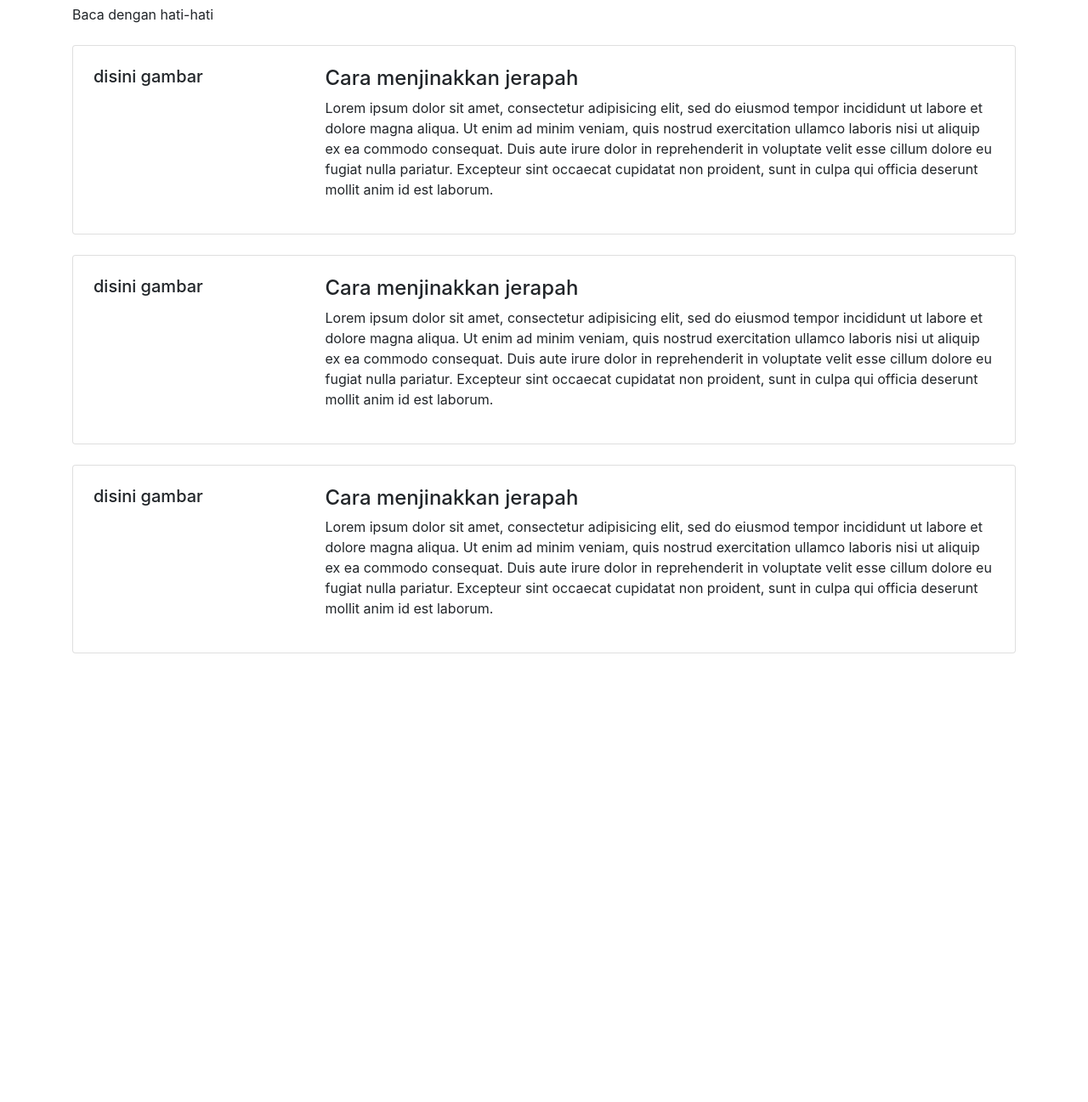
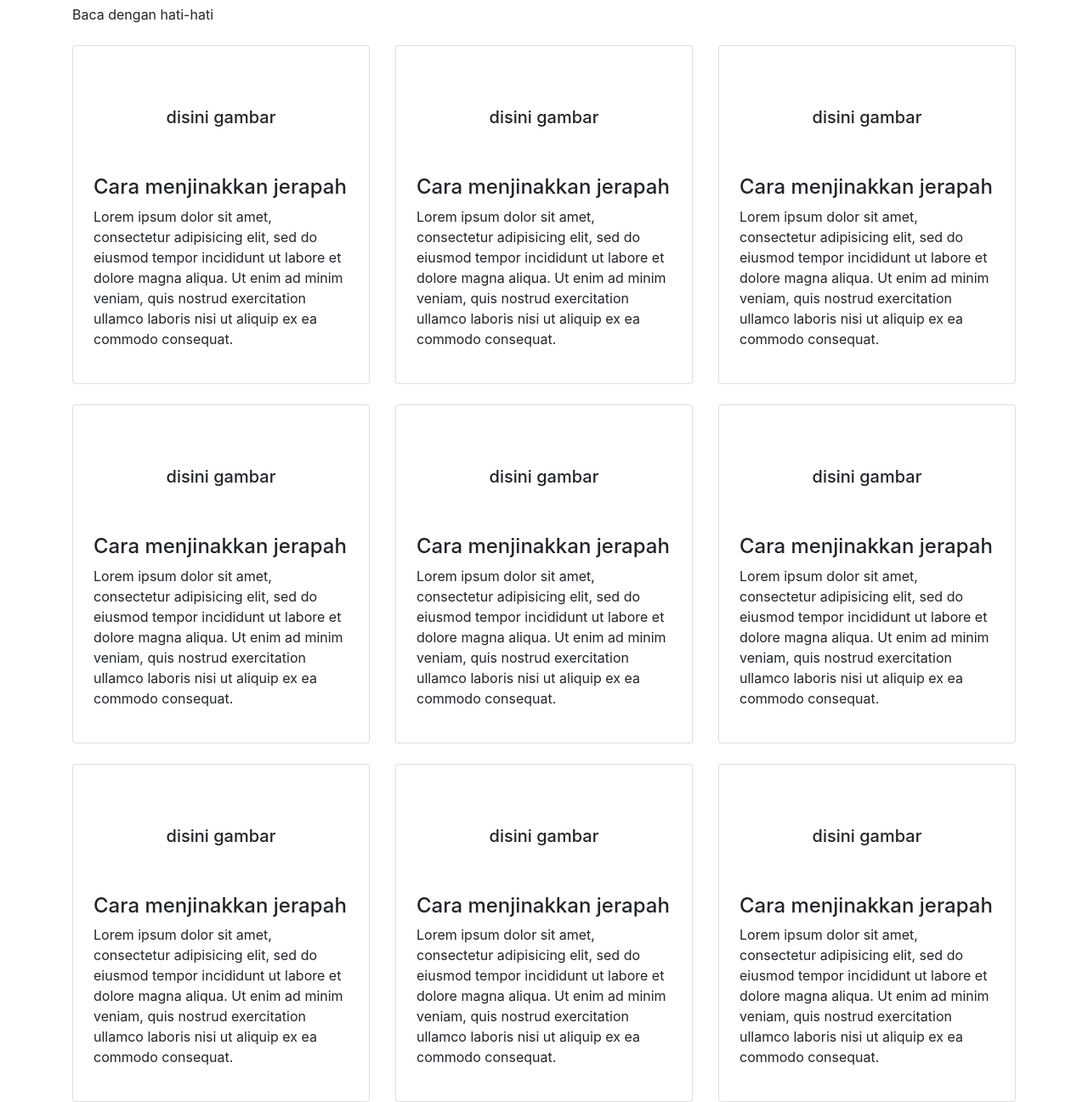
Before and after one commit to wildanie12/experimental-20._git1, a plain HTML site: page artikel.html in a window 1280 px wide. Shown: the part 131-1428 px from the top of the page at 85% size. Before the commit the page ends 900 px from the top, so only its background shows below. Drawn offline with Linux system fonts and the light colour scheme.

Commit message:
Membuat tampilan daftr artikel versi wawan

```diff
--- a/artikel.html
+++ b/artikel.html
@@ -33,65 +33,138 @@
 			</div>
 		</div>
 		<div class="row mt-4">
-			<div class="col">
+			<div class="col-sm-4">
 				<div class="card p-4">
-					<div class="row">
-						<div class="col-md-3">
-							<h5>disini gambar</h5>
-						</div>
-						<div class="col">
+					<br>
+					<br>
+					<h5 class="text-center">disini gambar</h5>
+					<br>
+					<br>
 					<h4>Cara menjinakkan jerapah</h4>
 					<p>Lorem ipsum dolor sit amet, consectetur adipisicing elit, sed do eiusmod
 					tempor incididunt ut labore et dolore magna aliqua. Ut enim ad minim veniam,
 					quis nostrud exercitation ullamco laboris nisi ut aliquip ex ea commodo
-							consequat. Duis aute irure dolor in reprehenderit in voluptate velit esse
-							cillum dolore eu fugiat nulla pariatur. Excepteur sint occaecat cupidatat non
-							proident, sunt in culpa qui officia deserunt mollit anim id est laborum.</p>
+					consequat.</p>
 				</div>
 			</div>
+			<div class="col-sm-4">
+				<div class="card p-4">
+					<br>
+					<br>
+					<h5 class="text-center">disini gambar</h5>
+					<br>
+					<br>
+					<h4>Cara menjinakkan jerapah</h4>
+					<p>Lorem ipsum dolor sit amet, consectetur adipisicing elit, sed do eiusmod
+					tempor incididunt ut labore et dolore magna aliqua. Ut enim ad minim veniam,
+					quis nostrud exercitation ullamco laboris nisi ut aliquip ex ea commodo
+					consequat.</p>
+				</div>
+			</div>
+			<div class="col-sm-4">
+				<div class="card p-4">
+					<br>
+					<br>
+					<h5 class="text-center">disini gambar</h5>
+					<br>
+					<br>
+					<h4>Cara menjinakkan jerapah</h4>
+					<p>Lorem ipsum dolor sit amet, consectetur adipisicing elit, sed do eiusmod
+					tempor incididunt ut labore et dolore magna aliqua. Ut enim ad minim veniam,
+					quis nostrud exercitation ullamco laboris nisi ut aliquip ex ea commodo
+					consequat.</p>
 				</div>
 			</div>
 		</div>
 		<div class="row mt-4">
-			<div class="col">
+			<div class="col-sm-4">
 				<div class="card p-4">
-					<div class="row">
-						<div class="col-md-3">
-							<h5>disini gambar</h5>
-						</div>
-						<div class="col">
+					<br>
+					<br>
+					<h5 class="text-center">disini gambar</h5>
+					<br>
+					<br>
 					<h4>Cara menjinakkan jerapah</h4>
 					<p>Lorem ipsum dolor sit amet, consectetur adipisicing elit, sed do eiusmod
 					tempor incididunt ut labore et dolore magna aliqua. Ut enim ad minim veniam,
 					quis nostrud exercitation ullamco laboris nisi ut aliquip ex ea commodo
-							consequat. Duis aute irure dolor in reprehenderit in voluptate velit esse
-							cillum dolore eu fugiat nulla pariatur. Excepteur sint occaecat cupidatat non
-							proident, sunt in culpa qui officia deserunt mollit anim id est laborum.</p>
+					consequat.</p>
 				</div>
 			</div>
+			<div class="col-sm-4">
+				<div class="card p-4">
+					<br>
+					<br>
+					<h5 class="text-center">disini gambar</h5>
+					<br>
+					<br>
+					<h4>Cara menjinakkan jerapah</h4>
+					<p>Lorem ipsum dolor sit amet, consectetur adipisicing elit, sed do eiusmod
+					tempor incididunt ut labore et dolore magna aliqua. Ut enim ad minim veniam,
+					quis nostrud exercitation ullamco laboris nisi ut aliquip ex ea commodo
+					consequat.</p>
+				</div>
+			</div>
+			<div class="col-sm-4">
+				<div class="card p-4">
+					<br>
+					<br>
+					<h5 class="text-center">disini gambar</h5>
+					<br>
+					<br>
+					<h4>Cara menjinakkan jerapah</h4>
+					<p>Lorem ipsum dolor sit amet, consectetur adipisicing elit, sed do eiusmod
+					tempor incididunt ut labore et dolore magna aliqua. Ut enim ad minim veniam,
+					quis nostrud exercitation ullamco laboris nisi ut aliquip ex ea commodo
+					consequat.</p>
 				</div>
 			</div>
 		</div>
 		<div class="row mt-4">
-			<div class="col">
+			<div class="col-sm-4">
 				<div class="card p-4">
-					<div class="row">
-						<div class="col-md-3">
-							<h5>disini gambar</h5>
-						</div>
-						<div class="col">
+					<br>
+					<br>
+					<h5 class="text-center">disini gambar</h5>
+					<br>
+					<br>
 					<h4>Cara menjinakkan jerapah</h4>
 					<p>Lorem ipsum dolor sit amet, consectetur adipisicing elit, sed do eiusmod
 					tempor incididunt ut labore et dolore magna aliqua. Ut enim ad minim veniam,
 					quis nostrud exercitation ullamco laboris nisi ut aliquip ex ea commodo
-							consequat. Duis aute irure dolor in reprehenderit in voluptate velit esse
-							cillum dolore eu fugiat nulla pariatur. Excepteur sint occaecat cupidatat non
-							proident, sunt in culpa qui officia deserunt mollit anim id est laborum.</p>
+					consequat.</p>
+				</div>
+			</div>
+			<div class="col-sm-4">
+				<div class="card p-4">
+					<br>
+					<br>
+					<h5 class="text-center">disini gambar</h5>
+					<br>
+					<br>
+					<h4>Cara menjinakkan jerapah</h4>
+					<p>Lorem ipsum dolor sit amet, consectetur adipisicing elit, sed do eiusmod
+					tempor incididunt ut labore et dolore magna aliqua. Ut enim ad minim veniam,
+					quis nostrud exercitation ullamco laboris nisi ut aliquip ex ea commodo
+					consequat.</p>
+				</div>
+			</div>
+			<div class="col-sm-4">
+				<div class="card p-4">
+					<br>
+					<br>
+					<h5 class="text-center">disini gambar</h5>
+					<br>
+					<br>
+					<h4>Cara menjinakkan jerapah</h4>
+					<p>Lorem ipsum dolor sit amet, consectetur adipisicing elit, sed do eiusmod
+					tempor incididunt ut labore et dolore magna aliqua. Ut enim ad minim veniam,
+					quis nostrud exercitation ullamco laboris nisi ut aliquip ex ea commodo
+					consequat.</p>
 				</div>
 			</div>
 		</div>
-			</div>
-		</div>
+
 	</div>
 
 	<script src="js/jquery-3.5.1.min.js"></script>
```
Lines whose indentation alone changed are shown as unchanged.
